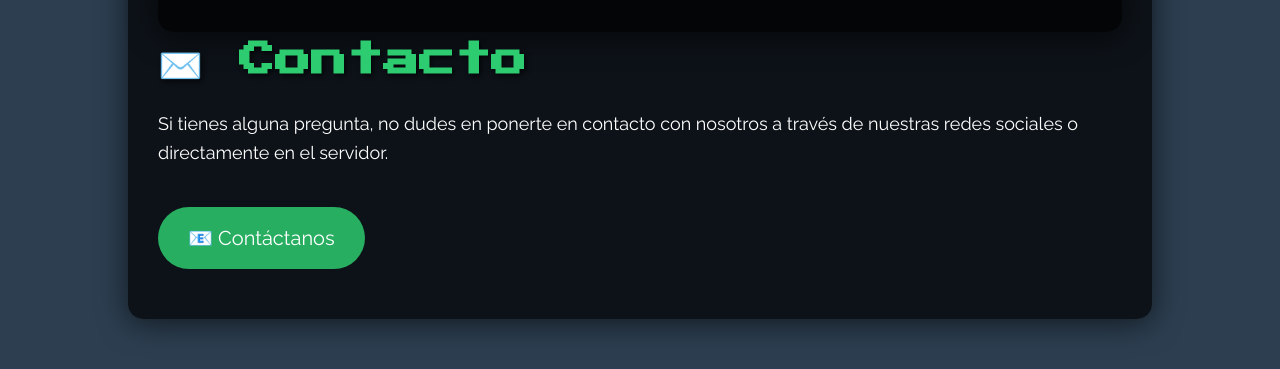
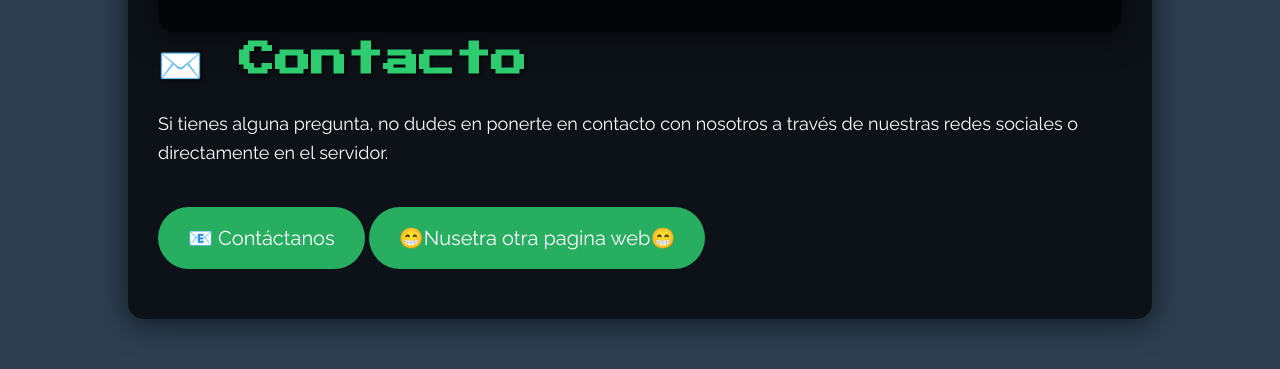
Before and after one commit to lauti8899/Survival_Nexus, a plain HTML site: page index.html in a window 1280 px wide. Shown: the part 2520-2889 px from the top of the page. Drawn offline with Linux system fonts and the light colour scheme.

Commit message:
Update index.html

```diff
--- a/index.html
+++ b/index.html
@@ -259,6 +259,7 @@
         </section>
 
         <a href="mailto:survivalnexus42@gmail.com" class="cta-button">📧 Contáctanos</a>
+        <a href="https://lauti8899.github.io/Survival-Nexus2/" class="cta-button">😁Nusetra otra pagina web😁</a>
     </div>
 
     <footer>
```
